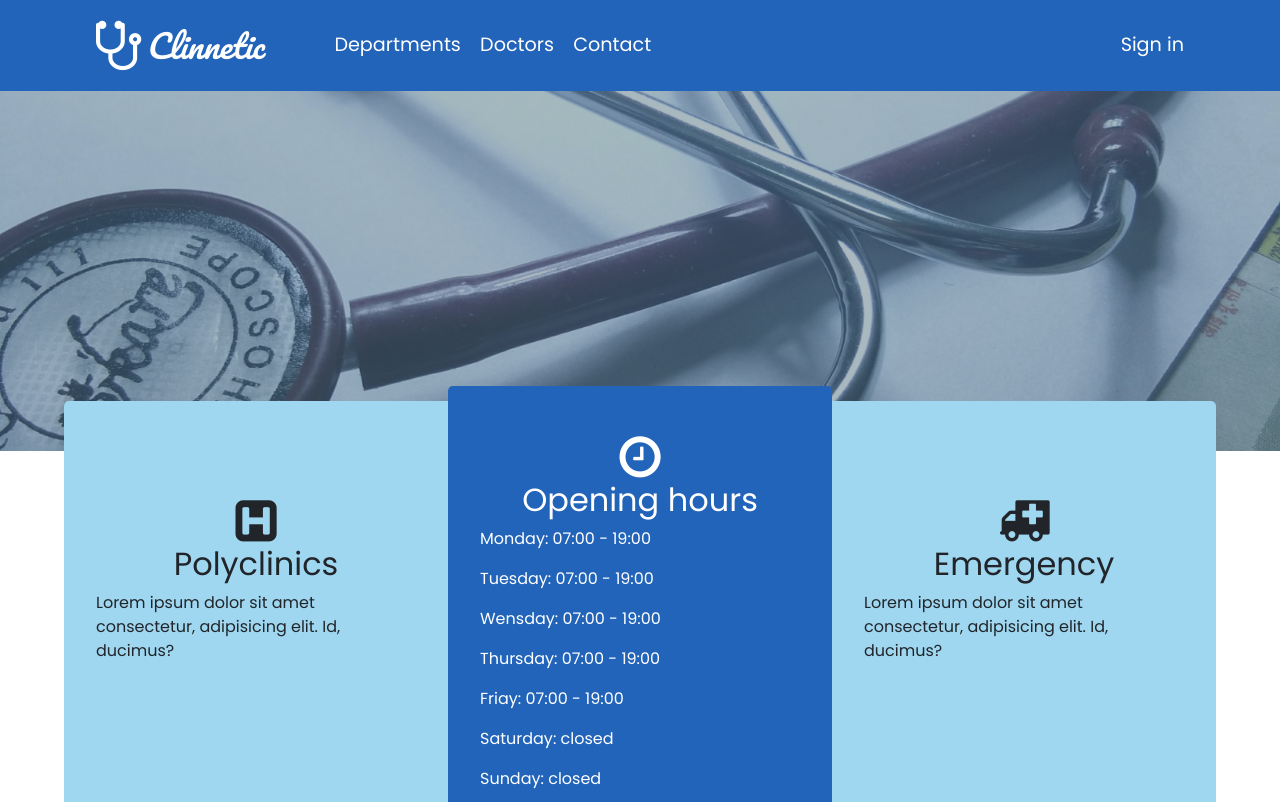
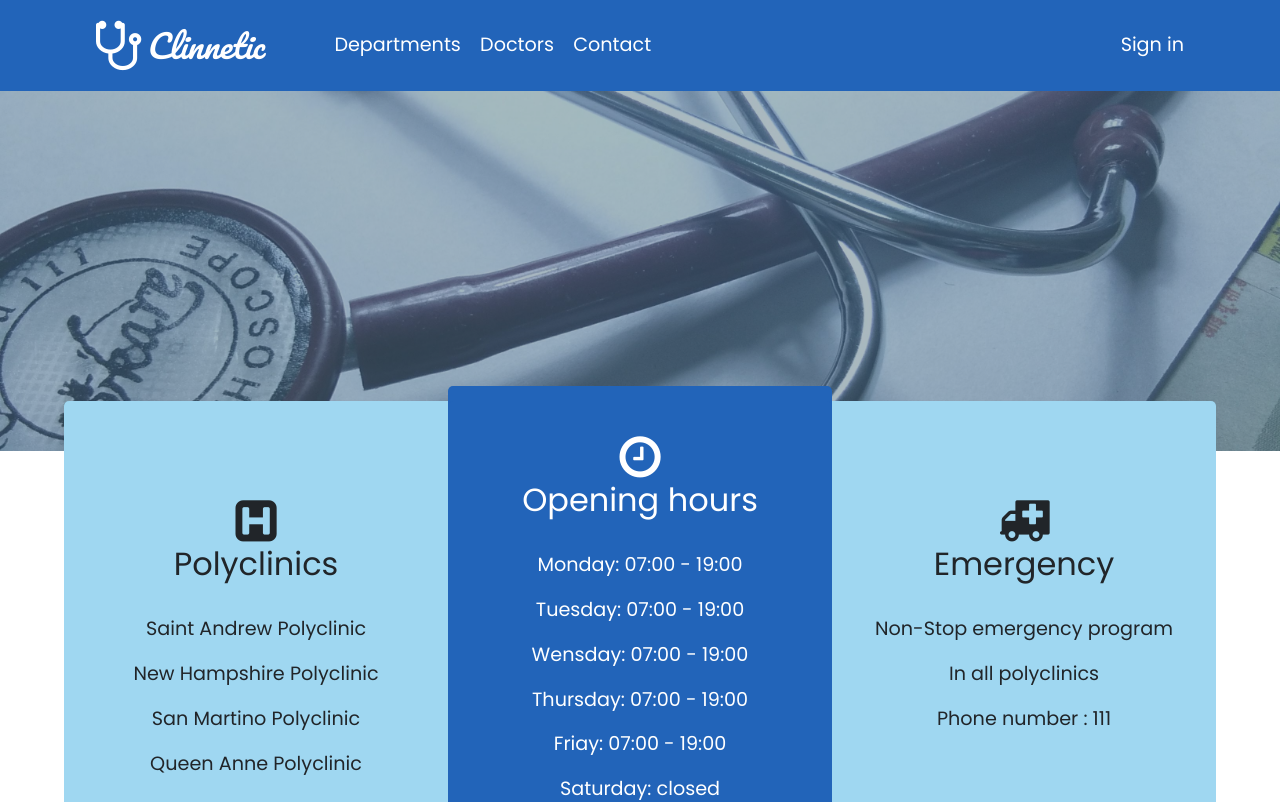
Before and after one commit to luana-david/Clinnetic-Angular, an Angular app: page / in a window 1280 px wide. Shown: the top 802 px of the page. Built offline with nearby package versions, Linux system fonts and the light colour scheme.

Commit message:
add content to all cards

```diff
--- a/src/app/home/home-page/home-page.component.html
+++ b/src/app/home/home-page/home-page.component.html
@@ -7,12 +7,17 @@
     <div class="custom-card card-1">
         <div class="card-icon"><i class="fa fa-h-square fa-3x"></i></div>
         <h2 class="custom-card-header">Polyclinics</h2>
-        <p>Lorem ipsum dolor sit amet consectetur, adipisicing elit. Id, ducimus?</p>
-    </div>
+        <div class="list">
+          <p>Saint Andrew Polyclinic</p>
+          <p>New Hampshire Polyclinic</p>
+          <p>San Martino Polyclinic</p>
+          <p>Queen Anne Polyclinic</p>
+        </div>
+      </div>
     <div class="custom-card card-2">
         <div class="card-icon"><i class="fa fa-clock-o fa-3x"></i></div>
         <h2 class="custom-card-header">Opening hours</h2>
-        <div class="schedule">
+        <div class="list">
             <p>Monday: 07:00 - 19:00</p>
             <p>Tuesday: 07:00 - 19:00</p>
             <p>Wensday: 07:00 - 19:00</p>
@@ -25,6 +30,10 @@
     <div class="custom-card card-3">
         <div class="card-icon"><i class="fa fa-ambulance fa-3x"></i></div>
         <h2 class="custom-card-header">Emergency</h2>
-        <p>Lorem ipsum dolor sit amet consectetur, adipisicing elit. Id, ducimus?</p>
+        <div class="list">
+          <p>Non-Stop emergency program</p>
+          <p>In all polyclinics</p>
+          <p>Phone number : 111</p>
+        </div>
     </div>
 </div>
```
